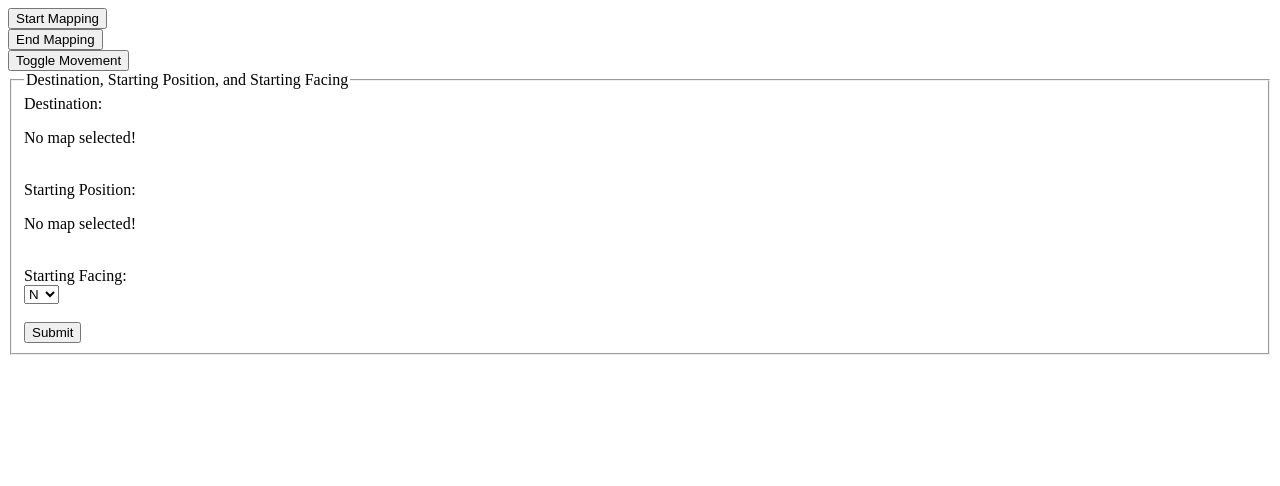
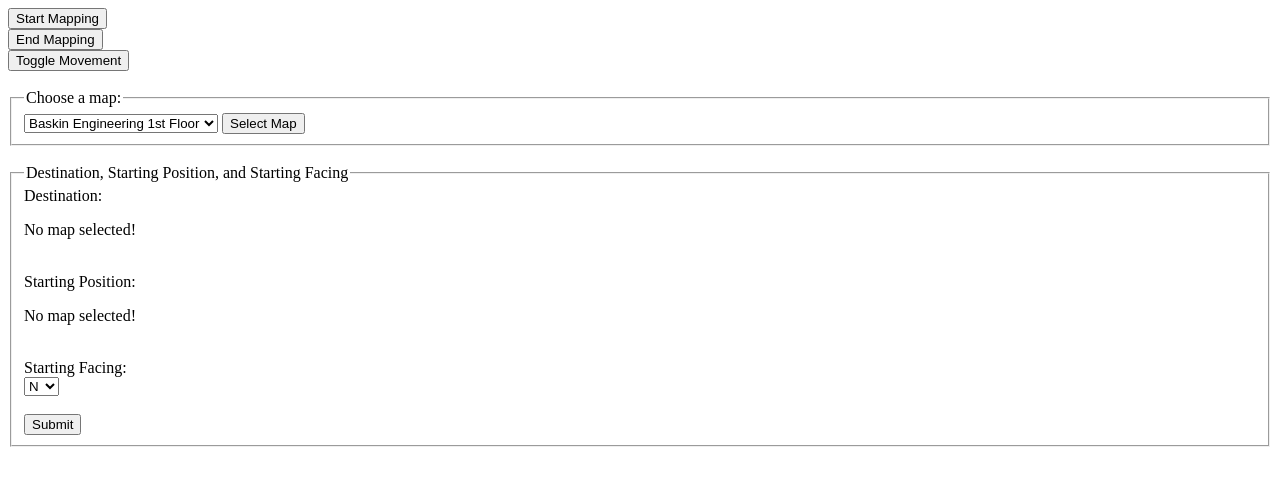
Before and after one commit to thedch/indoor-autonomous-system-cloud, a Flask app: template app/templates/map_rendering.html in a window 1280 px wide. Shown: the top 486 px of the page. Run offline with Flask 2, Linux system fonts and the light colour scheme; the template is opened without the code that fills it, so the values that code supplies are empty.

Commit message:
add select map feature. standardize URL format. make html modularity more regular between layout and map_rendering.

```diff
--- a/app/server.py
+++ b/app/server.py
@@ -9,7 +9,6 @@ from flask import g, session, abort, render_template, flash
 import ssl
 
 SERVER_ADDR = "http://35.197.98.244"
-current_map = "be3"
 
 '''
 context = ssl.SSLContext(ssl.PROTOCOL_SSLv23)
@@ -35,6 +34,9 @@ def close_connection(exception):
 
 @app.route("/", methods = ['GET', 'POST'])
 def homepage():
+    map_file = open("current_map.txt", "r")
+    current_map = map_file.read().strip('\n')
+    map_file.close()
     return render_template('map_rendering.html', current_map=current_map)
 
 @app.route('/v1/robot_start_mapping')
@@ -66,15 +68,19 @@ def robot_receive_map():
     return "wassup"
     #print(request.form.get['name'])
 
-@app.route('/v1/robot/submit', methods=['POST'])
+@app.route('/v1/robot_submit', methods=['POST'])
 def send_goal_and_initial_pose():
     # check that method is POST
     if request.method != "POST":
         return "bad request"
     # get params from request, convert to strings of floats and send to robot
     dst = str(request.form.get('dst'))
-    print("dst = " + dst)
-    # map from point number to its coordinates
+    # get current map
+    map_file = open("current_map.txt", "r")
+    current_map = map_file.read().strip('\n')
+    map_file.close()
+
+    # translate from point number to its coordinates
     if current_map == "be3":
         if dst == "1":
             dst = "1.0 1.0"
@@ -117,6 +123,15 @@ def send_goal_and_initial_pose():
 
     return redirect(SERVER_ADDR, code=302)
 
+@app.route('/v1/robot_select_map', methods=['POST'])
+def select_map():
+    if request.method != "POST":
+        return "bad request"
+    current_map = str(request.form.get('choose_map'))
+    map_file = open("current_map.txt", "w")
+    map_file.write(current_map)
+    map_file.close()
+    return redirect(SERVER_ADDR, code=302)
 
 
 if __name__ == '__main__':
--- a/app/templates/layout.html
+++ b/app/templates/layout.html
@@ -17,8 +17,15 @@
 <form action="./v1/robot_toggle_motor_disable">
 	<input type="submit" value="Toggle Movement">
 </form>
+<br>
+<form action="/v1/robot_select_map" method="post">
+    <fieldset>
+        <legend>Choose a map:</legend>
+        {% block choose_map %}{% endblock %}
+    </fieldset>
+</form><br>
 
-<form action="/v1/robot/submit" method="post">
+<form action="/v1/robot_submit" method="post">
     <fieldset>
         <legend>Destination, Starting Position, and Starting Facing</legend>
         Destination:<br>
--- a/app/templates/map_rendering.html
+++ b/app/templates/map_rendering.html
@@ -41,3 +41,11 @@
     <img src="/static/be1.png" height="768" width="1024"/>
     {% endif %}
 {% endblock %}
+
+{% block choose_map %}
+<select name="choose_map">
+    <option value="be1">Baskin Engineering 1st Floor<br>
+    <option value="be3">Baskin Engineering 3rd Floor<br>
+</select>
+<input type="submit" value="Select Map">
+{% endblock %}
```
